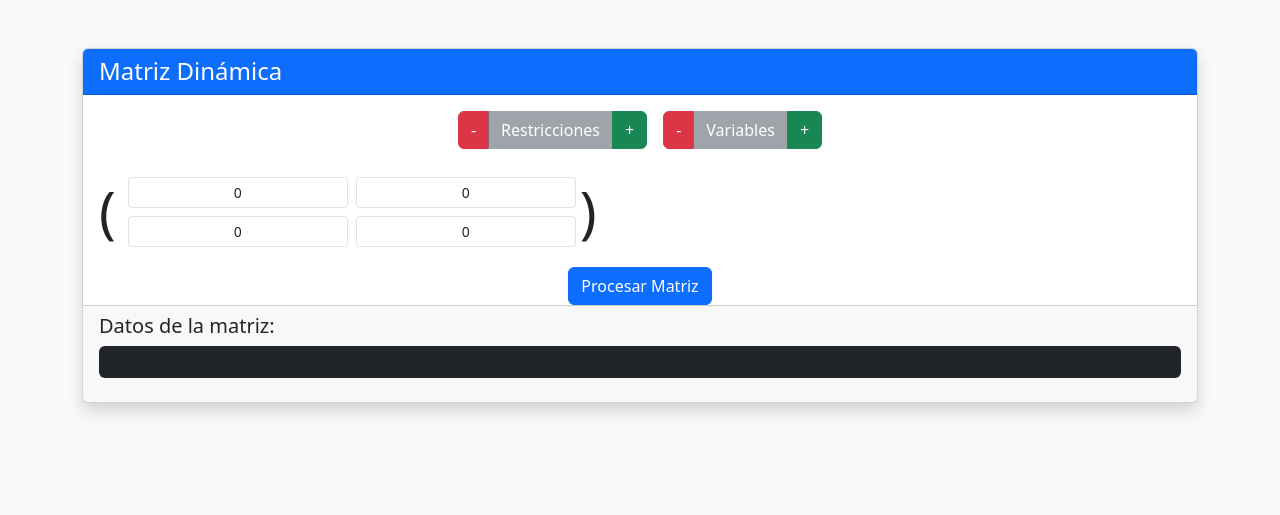
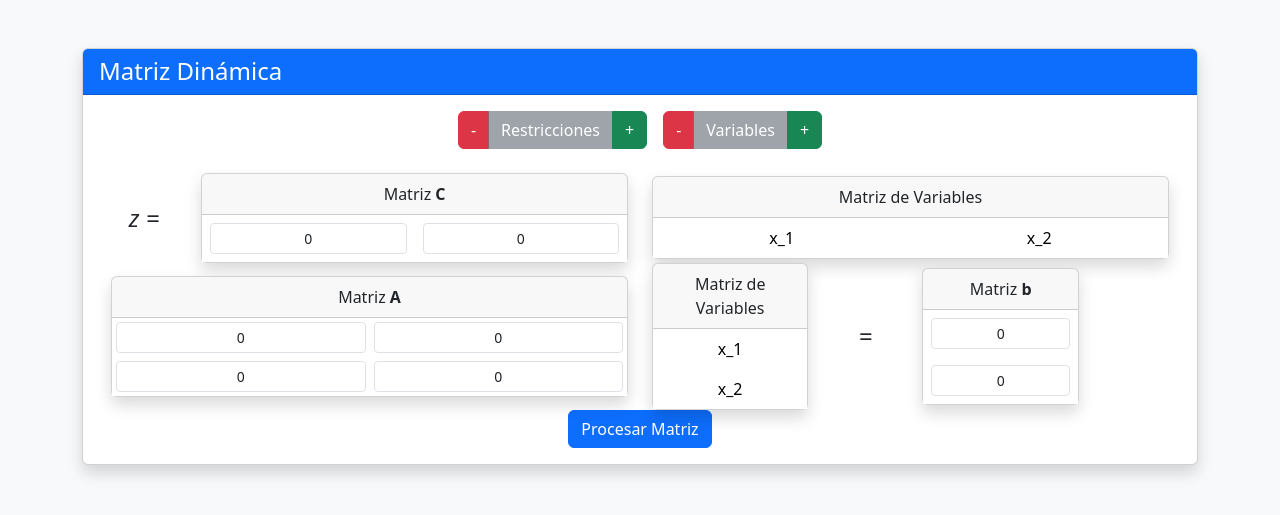
Before and after one commit to Atlls/foc_simplex, a Flask app: page / in a window 1280 px wide. Shown: the top 515 px of the page. Run offline with Flask 3, Linux system fonts and the light colour scheme; some libraries are stand-ins or nearby versions.

Commit message:
[IMP]: Front almost there

```diff
--- a/app/static/js/app.js
+++ b/app/static/js/app.js
@@ -3,43 +3,73 @@ const { createApp, ref } = Vue;
 createApp({
   setup() {
     // Matriz inicial 2x2
-    const matrix = ref([
+    const A_matrix = ref([
       [0, 0],
       [0, 0]
     ]);
 
+    const var_matrix = ref(
+      A_matrix.value[0].map( (elm,index) => 'x_'+(index+1))
+    )
+
+    const b_matrix = ref(
+      A_matrix.value.map( elm => 0 )
+    )
+
+    const c_matrix = ref(
+      A_matrix.value.map( elm => 0 )
+    )
+
+    console.log(b_matrix.value);
+    console.log(c_matrix.value);
+
     const addRow = () => {
-        const newRow = Array(matrix.value[0].length).fill(0);
-        matrix.value.push(newRow);
+        const newRow = Array(A_matrix.value[0].length).fill(0);
+        A_matrix.value.push(newRow);
+        b_matrix.value.push(0);
+
     };
 
     const delRow = () => {
-        if (matrix.value.length > 2)
-            matrix.value.pop();
+        if (A_matrix.value.length > 2)
+        {
+          A_matrix.value.pop();
+          b_matrix.value.pop();
+        }
     };
 
     // Agregar nueva columna
     const addColumn = () => {
-      matrix.value.forEach(row => row.push(0));
+      A_matrix.value.forEach(row => row.push(0));
+      last_var = A_matrix.value[0].length;
+      var_matrix.value.push('x_'+last_var);
+      c_matrix.value.push(0);
     };
 
     const delColumn = () => {
-        if (matrix.value[0].length > 2)
-            matrix.value.forEach(row => row.pop());
+        if (A_matrix.value[0].length > 2)
+        {
+          A_matrix.value.forEach(row => row.pop());
+          var_matrix.value.pop();
+          c_matrix.value.pop();
+        }
     };
 
     const submitMatrix = () => {
         console.log("Matriz actualizada:");
-        console.table(matrix.value);
+        console.table(A_matrix.value);
 
         // Mostrar como objeto JSON formateado
-        console.log("Matriz (JSON):", JSON.stringify(matrix.value, null, 2));
+        console.log("Matriz (JSON):", JSON.stringify(A_matrix.value, null, 2));
 
         // Aquí puedes agregar lógica para enviar al backend
     };
 
     return {
-      matrix,
+      b_matrix,
+      A_matrix,
+      c_matrix,
+      var_matrix,
       addRow,
       delRow,
       addColumn,
--- a/app/templates/index.html
+++ b/app/templates/index.html
@@ -12,6 +12,12 @@
             </div>
 
             <div class="card-body">
+
+                <div class="container">
+
+                    <!-- Buttons -->
+                    <div class="row">
+                        <div class="col">
                             <div class="d-flex justify-content-center gap-3 mb-4">
                                 <div class="btn-group" role="group">
                                     <button @click="delRow" class="btn btn-danger">
@@ -36,41 +42,135 @@
                                     </button>
                                 </div>
                             </div>
+                        </div>
+                    </div>
 
+                    <!-- Función Objetivo -->
+                    <div class="row align-items-center">
+                        <div class="col-1 text-center fs-4">
+                            <i>z =</i>
+                        </div>
+
+                        <!-- C Matrix -->
+                        <div class="col-5">
+                            <div class="card shadow">
+                                <div class="card-header text-center">
+                                    Matriz <b>C</b>
+                                </div>
                                 <div class="d-flex align-items-center">
-                    <span class="display-4 me-2">(</span>
+                                    <table class="table table-borderless m-0">
+                                        <tr>
+                                            <td v-for="(value, index) in c_matrix" :key="index">
+                                                <input
+                                                    v-model="c_matrix[index]"
+                                                    class="form-control form-control-sm text-center">
 
-                        <div class="table-responsive">
+                                            </td>
+                                        </tr>
+                                    </table>
+                                </div>
+                            </div>
+                        </div>
+
+                        <!-- Variabels -->
+                        <div class="col-6">
+                            <div class="card shadow">
+                                <div class="card-header text-center">
+                                    Matriz de Variables
+                                </div>
+                                <div class="d-flex align-items-center">
                                     <table class="table table-borderless m-0">
-                                <tr v-for="(row, rowIndex) in matrix" :key="rowIndex">
+                                        <tr>
+                                            <td v-for="(value, index) in var_matrix" :key="index" v-text="value" class="text-center"></td>
+                                        </tr>
+                                    </table>
+                                </div>
+                            </div>
+                        </div>
+
+                    </div>
+
+                    <div class="row align-items-center">
+
+                        <!-- A Matrix -->
+                        <div class="col-6">
+                            <div class="card shadow">
+                                <div class="card-header text-center">
+                                    Matriz <b>A</b>
+                                </div>
+                                <div class="d-flex align-items-center">
+                                    <table class="table table-borderless m-0">
+                                        <tr v-for="(row, rowIndex) in A_matrix" :key="rowIndex">
                                             <td v-for="(cell, colIndex) in row" :key="colIndex" class="p-1">
                                                 <input
-                                            v-model="matrix[rowIndex][colIndex]"
+                                                    v-model="A_matrix[rowIndex][colIndex]"
                                                     class="form-control form-control-sm text-center">
                                             </td>
                                         </tr>
                                     </table>
                                 </div>
-                    <span class="display-4 me-2">)</span>
                             </div>
                         </div>
 
-            <!-- Botón para mostrar datos -->
+                        <!-- Variabels -->
+                        <div class="col-2">
+                            <div class="card shadow">
+                                <div class="card-header text-center">
+                                    Matriz de Variables
+                                </div>
+                                <div class="d-flex align-items-center">
+                                    <table class="table table-borderless m-0">
+                                        <tr v-for="(value, index) in var_matrix" :key="index">
+                                            <td class="text-center" v-text="value"></td>
+                                        </tr>
+                                    </table>
+                                </div>
+                            </div>
+                        </div>
+
+                        <div class="col-1 text-center fs-4">
+                            <i>=</i>
+                        </div>
+
+                        <!-- b Matrix -->
+                        <div class="col-2">
+                            <div class="card shadow">
+                                <div class="card-header text-center">
+                                    Matriz <b>b</b>
+                                </div>
+                                <div class="d-flex align-items-center">
+                                    <table class="table table-borderless m-0">
+                                        <tr v-for="(value, index) in b_matrix" :key="index">
+                                            <td>
+                                                <input
+                                                    v-model="b_matrix[index]"
+                                                    class="form-control form-control-sm text-center">
+
+                                            </td>
+                                        </tr>
+                                    </table>
+                                </div>
+                            </div>
+                        </div>
+                    </div>
+
+                    <!-- Botón Submit -->
+                    <div class="row">
+                        <div class="col">
                             <div class="d-flex justify-content-center">
                                 <button @click="submitMatrix" class="btn btn-primary">
                                     <i class="bi bi-send"></i> Procesar Matriz
                                 </button>
                             </div>
+                        </div>
+                    </div>
 
-            <div class="card-footer">
-                <h3 class="h5">Datos de la matriz:</h3>
-                <pre class="bg-dark text-white p-3 rounded">{{ matrix }}</pre>
                 </div>
             </div>
         </div>
-    <!-- Solo Vue 3 -->
+    </div>
+
     <script src="https://unpkg.com/vue@3.3.4/dist/vue.global.js"></script>
-    <!-- Nuestro archivo JS -->
     <script src="{{ url_for('static', filename='js/app.js') }}"></script>
 </body>
 </html>
```
Also changed, not shown: app/static/css/style.css (deleted, +0 -21 lines). Lines whose indentation alone changed are shown as unchanged.
